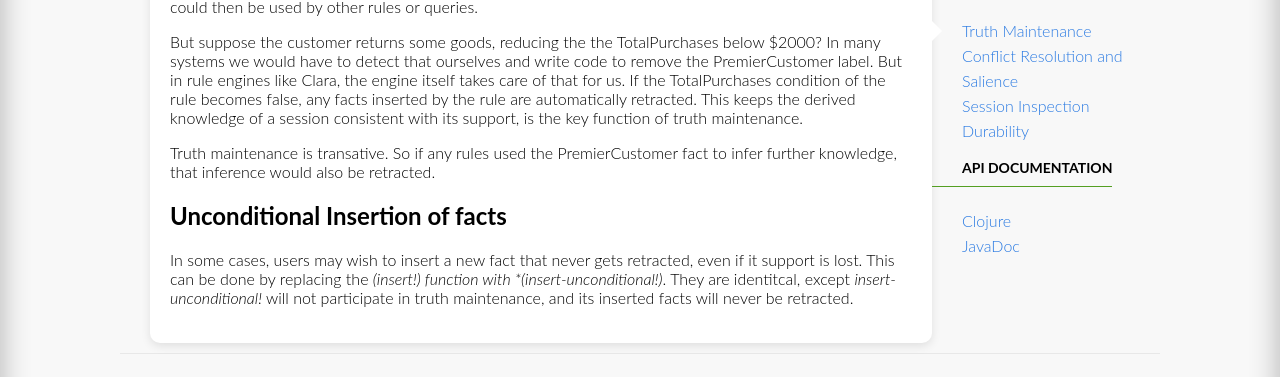
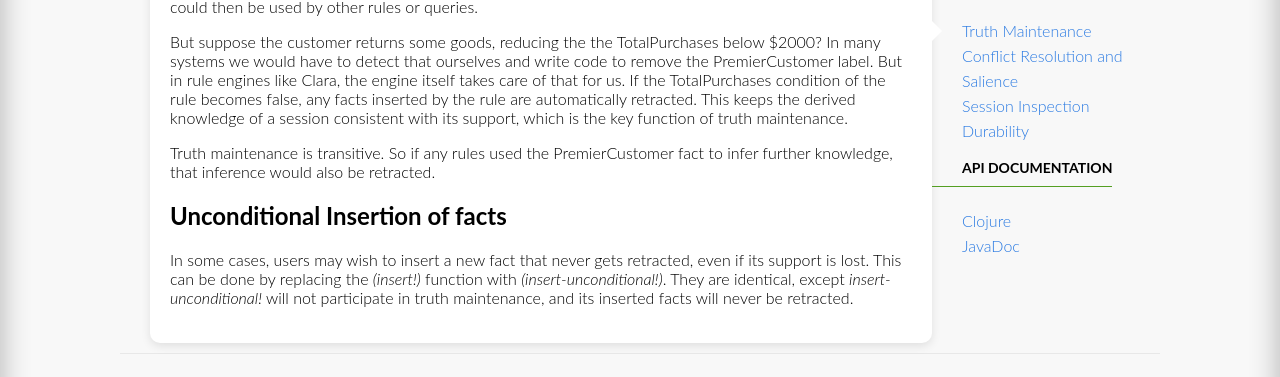
Before and after one commit to oracle-samples/clara-site, a Jekyll site: the page built from _docs/truthmaint.md, in a window 1280 px wide. Shown: the part 485-862 px from the top of the page. Built offline with Jekyll 4.4.1, drawn with Linux system fonts in a browser that asks for light colours.

Commit message:
Update truthmaint.md
Typos

```diff
--- a/_docs/truthmaint.md
+++ b/_docs/truthmaint.md
@@ -20,9 +20,9 @@ Consider the following rule:
 
 This is pretty straightforward, inferring when a person is a premier customer. That PremierCustomer fact could then be used by other rules or queries.
 
-But suppose the customer returns some goods, reducing the the TotalPurchases below $2000? In many systems we would have to detect that ourselves and write code to remove the PremierCustomer label. But in rule engines like Clara, the engine itself takes care of that for us. If the TotalPurchases condition of the rule becomes false, any facts inserted by the rule are automatically retracted. This keeps the derived knowledge of a session consistent with its support, is the key function of truth maintenance.
+But suppose the customer returns some goods, reducing the the TotalPurchases below $2000? In many systems we would have to detect that ourselves and write code to remove the PremierCustomer label. But in rule engines like Clara, the engine itself takes care of that for us. If the TotalPurchases condition of the rule becomes false, any facts inserted by the rule are automatically retracted. This keeps the derived knowledge of a session consistent with its support, which is the key function of truth maintenance.
 
-Truth maintenance is transative. So if any rules used the PremierCustomer fact to infer further knowledge, that inference would also be retracted.
+Truth maintenance is transitive. So if any rules used the PremierCustomer fact to infer further knowledge, that inference would also be retracted.
 
 ## Unconditional Insertion of facts
-In some cases, users may wish to insert a new fact that never gets retracted, even if it support is lost. This can be done by replacing the *(insert!) function with *(insert-unconditional!)*. They are identitcal, except *insert-unconditional!* will not participate in truth maintenance, and its inserted facts will never be retracted.
+In some cases, users may wish to insert a new fact that never gets retracted, even if its support is lost. This can be done by replacing the *(insert!)* function with *(insert-unconditional!)*. They are identical, except *insert-unconditional!* will not participate in truth maintenance, and its inserted facts will never be retracted.
```
